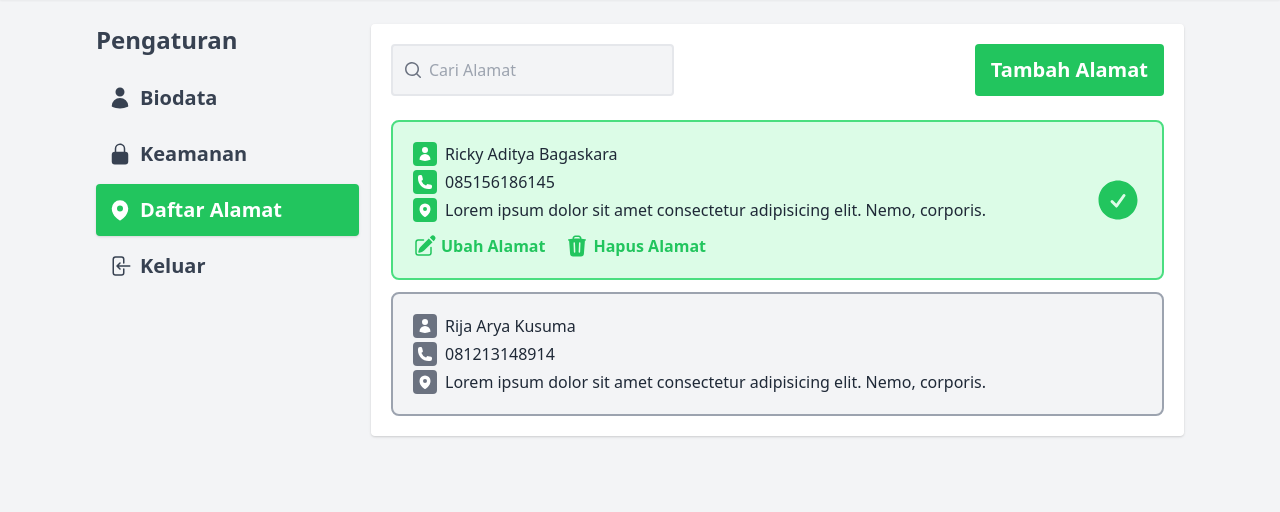
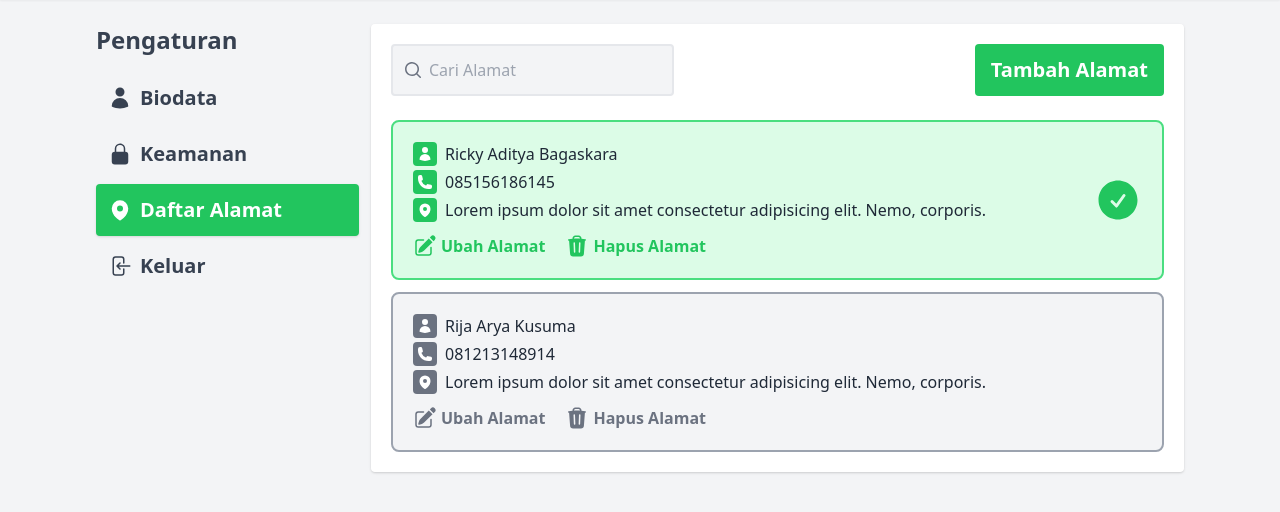
Before and after one commit to rickyaditb/ceremai-decoration-design, a website: page setting_alamat.html in a window 1280 px wide. Shown: the part 96-608 px from the top of the page. Drawn offline with Linux system fonts and the light colour scheme.

Commit message:
feat: add action button to inactive address

```diff
--- a/setting_alamat.html
+++ b/setting_alamat.html
@@ -160,6 +160,21 @@
                                   </svg>
                                 <span>Lorem ipsum dolor sit amet consectetur adipisicing elit. Nemo, corporis.</span>
                             </p>
+                            <div class="mt-3 flex gap-5">
+                                <div class="flex text-gray-500 gap-1 items-center">
+                                    <svg xmlns="http://www.w3.org/2000/svg" viewBox="0 0 24 24" fill="currentColor" class="w-6 h-6">
+                                        <path d="M21.731 2.269a2.625 2.625 0 00-3.712 0l-1.157 1.157 3.712 3.712 1.157-1.157a2.625 2.625 0 000-3.712zM19.513 8.199l-3.712-3.712-8.4 8.4a5.25 5.25 0 00-1.32 2.214l-.8 2.685a.75.75 0 00.933.933l2.685-.8a5.25 5.25 0 002.214-1.32l8.4-8.4z" />
+                                        <path d="M5.25 5.25a3 3 0 00-3 3v10.5a3 3 0 003 3h10.5a3 3 0 003-3V13.5a.75.75 0 00-1.5 0v5.25a1.5 1.5 0 01-1.5 1.5H5.25a1.5 1.5 0 01-1.5-1.5V8.25a1.5 1.5 0 011.5-1.5h5.25a.75.75 0 000-1.5H5.25z" />
+                                    </svg>
+                                    <a href="#" class="font-bold mt-0.5">Ubah Alamat</a>
+                                </div>
+                                <div class="flex text-gray-500 gap-1 items-center">
+                                    <svg xmlns="http://www.w3.org/2000/svg" viewBox="0 0 24 24" fill="currentColor" class="w-6 h-6">
+                                        <path fill-rule="evenodd" d="M16.5 4.478v.227a48.816 48.816 0 013.878.512.75.75 0 11-.256 1.478l-.209-.035-1.005 13.07a3 3 0 01-2.991 2.77H8.084a3 3 0 01-2.991-2.77L4.087 6.66l-.209.035a.75.75 0 01-.256-1.478A48.567 48.567 0 017.5 4.705v-.227c0-1.564 1.213-2.9 2.816-2.951a52.662 52.662 0 013.369 0c1.603.051 2.815 1.387 2.815 2.951zm-6.136-1.452a51.196 51.196 0 013.273 0C14.39 3.05 15 3.684 15 4.478v.113a49.488 49.488 0 00-6 0v-.113c0-.794.609-1.428 1.364-1.452zm-.355 5.945a.75.75 0 10-1.5.058l.347 9a.75.75 0 101.499-.058l-.346-9zm5.48.058a.75.75 0 10-1.498-.058l-.347 9a.75.75 0 001.5.058l.345-9z" clip-rule="evenodd" />
+                                    </svg>
+                                    <a href="#" class="font-bold mt-0.5">Hapus Alamat</a>
+                                </div>
+                            </div>
                         </div>
                     </div>
                 </div>
```
